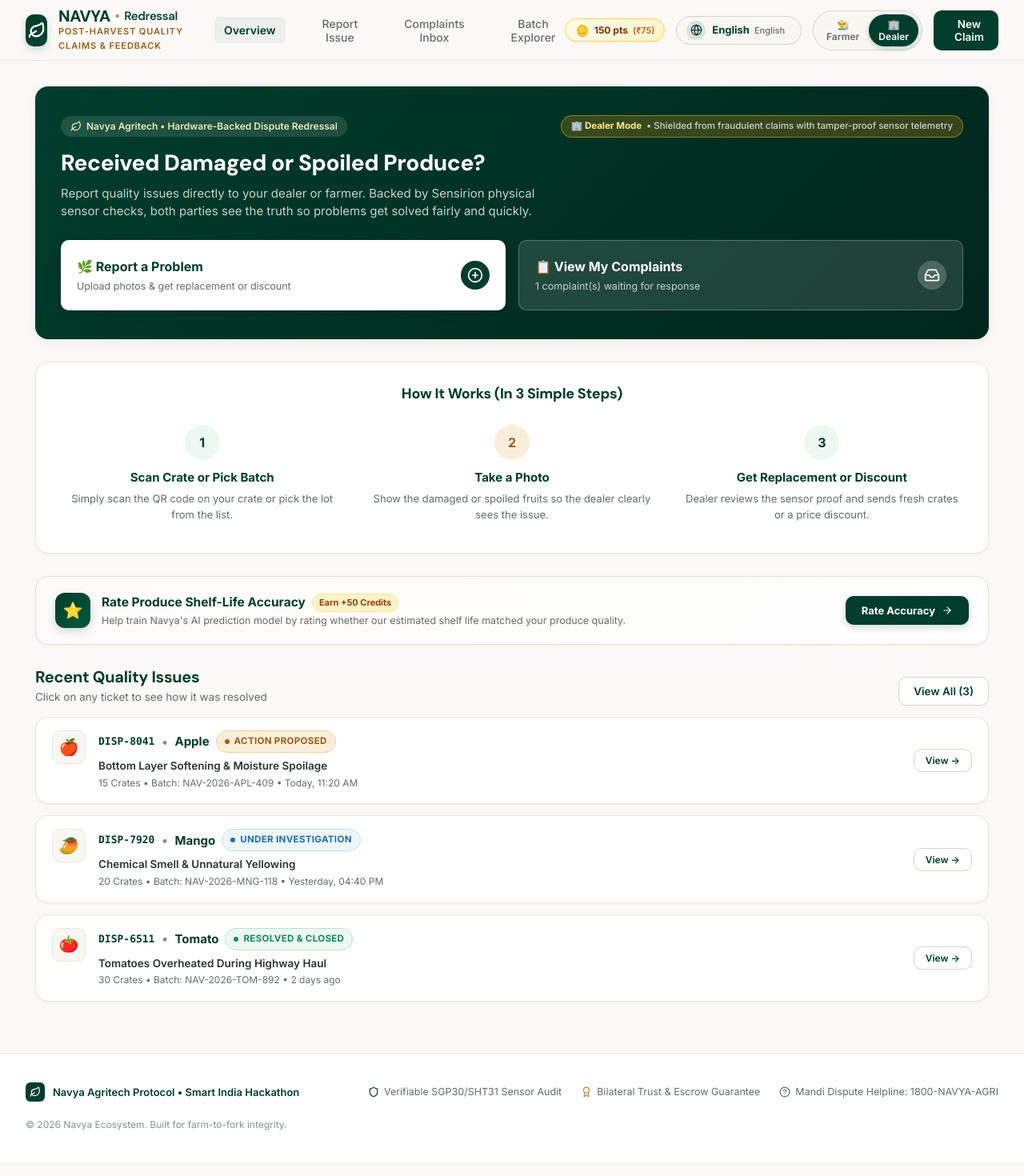
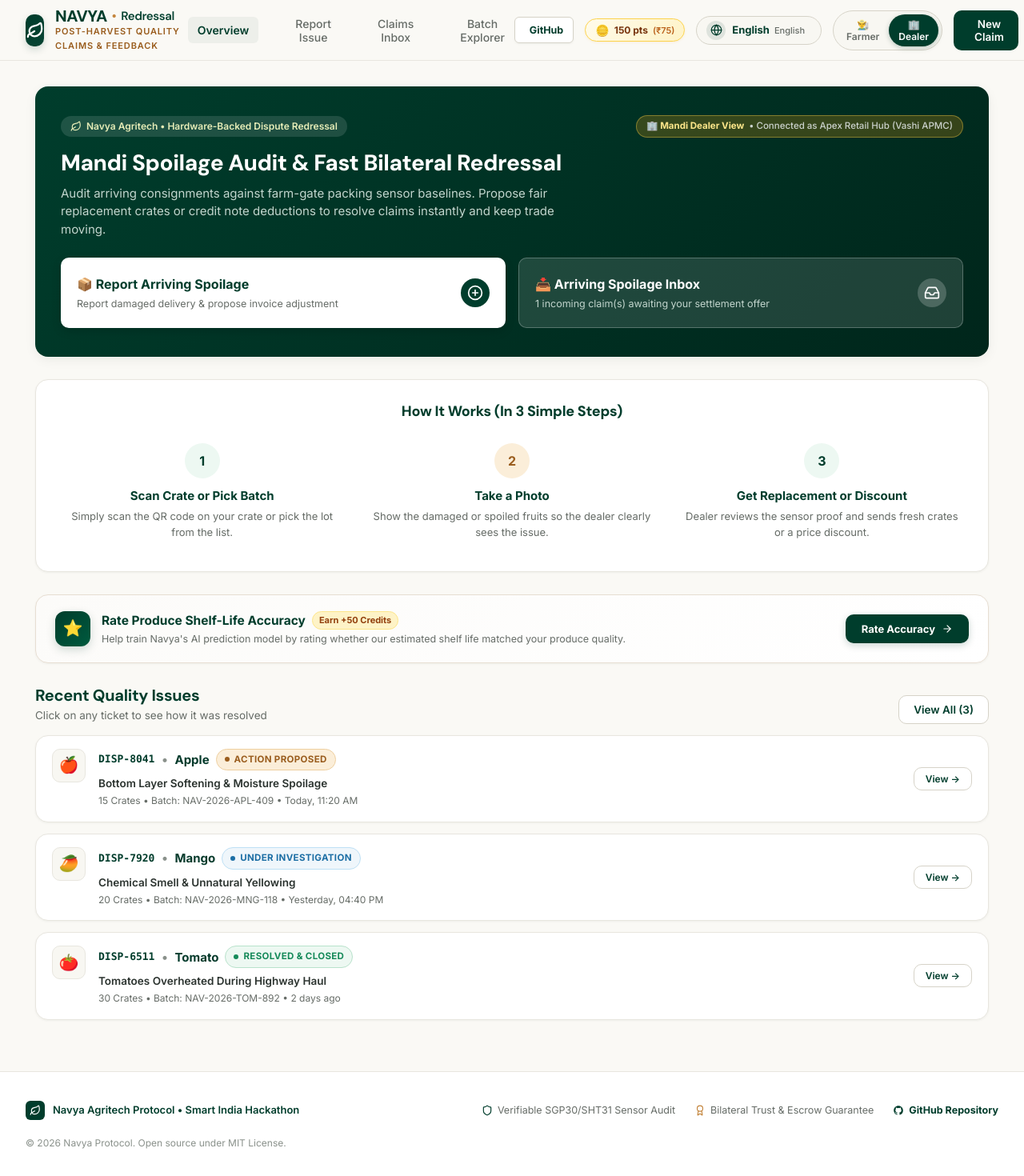
Before and after one commit to sky-ruler/navya-dispute-protocol, a React (Vite) app: page / in a window 1280 px wide. Shown: the top 1470 px of the page at 80% size. Built offline with nearby package versions, Linux system fonts and the light colour scheme.

Commit message:
feat: add navbar/footer GitHub links and enforce functional bilateral agency for Farmer vs Dealer roles

```diff
--- a/src/components/common/Footer.jsx
+++ b/src/components/common/Footer.jsx
@@ -21,7 +21,7 @@
           <span>Navya Agritech Protocol • Smart India Hackathon</span>
         </div>
 
-        <div style={{ display: 'flex', alignItems: 'center', gap: '24px', fontSize: '12.5px' }}>
+        <div style={{ display: 'flex', alignItems: 'center', gap: '24px', fontSize: '12.5px', flexWrap: 'wrap' }}>
           <span style={{ display: 'flex', alignItems: 'center', gap: '6px', color: 'var(--text-muted)' }}>
             <Shield size={14} color="var(--navya-forest-800)" />
             Verifiable SGP30/SHT31 Sensor Audit
@@ -30,14 +30,28 @@
             <Award size={14} color="var(--navya-bronze)" />
             Bilateral Trust & Escrow Guarantee
           </span>
-          <span style={{ display: 'flex', alignItems: 'center', gap: '6px', color: 'var(--text-muted)' }}>
-            <HelpCircle size={14} />
-            Mandi Dispute Helpline: 1800-NAVYA-AGRI
-          </span>
+          <a
+            href="https://github.com/sky-ruler/navya-dispute-protocol"
+            target="_blank"
+            rel="noopener noreferrer"
+            style={{
+              display: 'inline-flex',
+              alignItems: 'center',
+              gap: '6px',
+              color: 'var(--navya-forest-800)',
+              fontWeight: 700,
+              textDecoration: 'none'
+            }}
+          >
+            <svg width="14" height="14" viewBox="0 0 24 24" fill="currentColor">
+              <path fillRule="evenodd" clipRule="evenodd" d="M12 2C6.477 2 2 6.484 2 12.017c0 4.425 2.865 8.18 6.839 9.504.5.092.682-.217.682-.483 0-.237-.008-.868-.013-1.703-2.782.605-3.369-1.343-3.369-1.343-.454-1.158-1.11-1.466-1.11-1.466-.908-.62.069-.608.069-.608 1.003.07 1.53 1.032 1.53 1.032.892 1.53 2.341 1.088 2.91.832.092-.647.35-1.088.636-1.338-2.22-.253-4.555-1.113-4.555-4.951 0-1.093.39-1.988 1.029-2.688-.103-.253-.446-1.272.098-2.65 0 0 .84-.27 2.75 1.026A9.564 9.564 0 0112 6.844c.85.004 1.705.115 2.504.337 1.909-1.296 2.747-1.027 2.747-1.027.546 1.379.202 2.398.1 2.651.64.7 1.028 1.595 1.028 2.688 0 3.848-2.339 4.695-4.566 4.943.359.309.678.92.678 1.855 0 1.338-.012 2.419-.012 2.747 0 .268.18.58.688.482A10.019 10.019 0 0022 12.017C22 6.484 17.522 2 12 2z" />
+            </svg>
+            <span>GitHub Repository</span>
+          </a>
         </div>
 
         <div style={{ fontSize: '12px', color: 'var(--text-subtle)' }}>
-          © 2026 Navya Ecosystem. Built for farm-to-fork integrity.
+          © 2026 Navya Protocol. Open source under MIT License.
         </div>
       </div>
     </footer>
--- a/src/components/common/Navbar.jsx
+++ b/src/components/common/Navbar.jsx
@@ -1,5 +1,5 @@
 import React from 'react';
-import { Leaf, PlusCircle, Inbox, Search, Award, Sparkles } from 'lucide-react';
+import { Leaf, PlusCircle, Inbox, Search } from 'lucide-react';
 import { LanguageSelector } from './LanguageSelector';
 
 export const Navbar = ({
@@ -46,7 +46,7 @@
           onClick={() => setCurrentView('inbox')}
         >
           <Inbox size={15} />
-          Complaints Inbox
+          {activeRole === 'FARMER' ? 'My Claims' : 'Claims Inbox'}
         </button>
         <button
           className={`nav-link-item ${currentView === 'batches' ? 'active' : ''}`}
@@ -59,6 +59,34 @@
 
       {/* Actions & Role Switcher */}
       <div className="nav-actions-group">
+        {/* GitHub Repository Link */}
+        <a
+          href="https://github.com/sky-ruler/navya-dispute-protocol"
+          target="_blank"
+          rel="noopener noreferrer"
+          style={{
+            display: 'inline-flex',
+            alignItems: 'center',
+            gap: '6px',
+            padding: '6px 12px',
+            borderRadius: 'var(--radius-sm)',
+            border: '1px solid var(--border-medium)',
+            background: '#ffffff',
+            color: 'var(--navya-forest-800)',
+            fontSize: '12.5px',
+            fontWeight: 700,
+            textDecoration: 'none',
+            transition: 'all 0.15s ease',
+            boxShadow: 'var(--shadow-sm)'
+          }}
+          title="View Source Code, Architecture & Docs on GitHub"
+        >
+          <svg width="15" height="15" viewBox="0 0 24 24" fill="currentColor">
+            <path fillRule="evenodd" clipRule="evenodd" d="M12 2C6.477 2 2 6.484 2 12.017c0 4.425 2.865 8.18 6.839 9.504.5.092.682-.217.682-.483 0-.237-.008-.868-.013-1.703-2.782.605-3.369-1.343-3.369-1.343-.454-1.158-1.11-1.466-1.11-1.466-.908-.62.069-.608.069-.608 1.003.07 1.53 1.032 1.53 1.032.892 1.53 2.341 1.088 2.91.832.092-.647.35-1.088.636-1.338-2.22-.253-4.555-1.113-4.555-4.951 0-1.093.39-1.988 1.029-2.688-.103-.253-.446-1.272.098-2.65 0 0 .84-.27 2.75 1.026A9.564 9.564 0 0112 6.844c.85.004 1.705.115 2.504.337 1.909-1.296 2.747-1.027 2.747-1.027.546 1.379.202 2.398.1 2.651.64.7 1.028 1.595 1.028 2.688 0 3.848-2.339 4.695-4.566 4.943.359.309.678.92.678 1.855 0 1.338-.012 2.419-.012 2.747 0 .268.18.58.688.482A10.019 10.019 0 0022 12.017C22 6.484 17.522 2 12 2z" />
+          </svg>
+          <span>GitHub</span>
+        </a>
+
         {/* Reinforcement Learning Rewards & Wallet Pill */}
         <button
           type="button"
@@ -74,17 +102,19 @@
         {/* Multi-lingual Language Selector */}
         <LanguageSelector />
 
-        {/* Role Toggle */}
-        <div className="role-switcher" title="Switch active actor view to test bilateral farmer-dealer feedback">
+        {/* Functional Bilateral Role Toggle */}
+        <div className="role-switcher" title="Toggle active role to test bilateral farmer-dealer dispute resolution">
           <button
             className={`role-btn ${activeRole === 'FARMER' ? 'active' : ''}`}
             onClick={() => setActiveRole('FARMER')}
+            title="Farmer Mode: File claims, check telemetry baselines & accept settlement offers"
           >
             👨‍🌾 Farmer
           </button>
           <button
             className={`role-btn ${activeRole === 'DEALER' ? 'active' : ''}`}
             onClick={() => setActiveRole('DEALER')}
+            title="Dealer Mode: Audit incoming crates, verify spoilage & propose replacement/discounts"
           >
             🏢 Dealer
           </button>
--- a/src/pages/HomePage.jsx
+++ b/src/pages/HomePage.jsx
@@ -60,20 +60,24 @@
             fontWeight: 700,
             color: activeRole === 'FARMER' ? '#a7f3d0' : '#fde68a'
           }}>
-            <span>{activeRole === 'FARMER' ? '👨‍🌾 Farmer Mode' : '🏢 Dealer Mode'}</span>
+            <span>{activeRole === 'FARMER' ? '👨‍🌾 Farmer View' : '🏢 Mandi Dealer View'}</span>
             <span style={{ opacity: 0.8, fontWeight: 500, color: '#f1f5f9' }}>
               {activeRole === 'FARMER'
-                ? '• Shielded from unfair mandi deductions via certified sensor baseline'
-                : '• Shielded from fraudulent claims with tamper-proof sensor telemetry'}
+                ? '• Connected as Ramesh Patil (Grower Member)'
+                : '• Connected as Apex Retail Hub (Vashi APMC)'}
             </span>
           </div>
         </div>
 
         <h1 style={{ fontSize: '28px', fontWeight: 800, lineHeight: 1.25, color: '#ffffff', marginBottom: '10px' }}>
-          Received Damaged or Spoiled Produce?
+          {activeRole === 'FARMER'
+            ? 'Protect Your Produce Value with Objective Telemetry'
+            : 'Mandi Spoilage Audit & Fast Bilateral Redressal'}
         </h1>
         <p style={{ fontSize: '15px', color: '#c2d5cd', maxWidth: '640px', lineHeight: 1.5, marginBottom: '24px' }}>
-          Report quality issues directly to your dealer or farmer. Backed by Sensirion physical sensor checks, both parties see the truth so problems get solved fairly and quickly.
+          {activeRole === 'FARMER'
+            ? 'Report transit heat abuse, rotting crates, or arbitrary payment cuts. Backed by Sensirion sensor checks, receive fresh replacement crates or fair price discounts directly from your buyer.'
+            : 'Audit arriving consignments against farm-gate packing sensor baselines. Propose fair replacement crates or credit note deductions to resolve claims instantly and keep trade moving.'}
         </p>
 
         {/* Big 2 Core Actions */}
@@ -95,10 +99,12 @@
           >
             <div>
               <div style={{ fontSize: '16px', fontWeight: 800 }}>
-                🌿 Report a Problem
+                {activeRole === 'FARMER' ? '🌿 File Quality Claim' : '📦 Report Arriving Spoilage'}
               </div>
               <div style={{ fontSize: '12.5px', color: 'var(--text-muted)', marginTop: '2px' }}>
-                Upload photos & get replacement or discount
+                {activeRole === 'FARMER'
+                  ? 'Attach defect photos & request replacement crates'
+                  : 'Report damaged delivery & propose invoice adjustment'}
               </div>
             </div>
             <div style={{
@@ -132,10 +138,12 @@
           >
             <div>
               <div style={{ fontSize: '16px', fontWeight: 800, color: '#ffffff' }}>
-                📋 View My Complaints
+                {activeRole === 'FARMER' ? '📋 My Filed Claims' : '📥 Arriving Spoilage Inbox'}
               </div>
               <div style={{ fontSize: '12.5px', color: '#c2d5cd', marginTop: '2px' }}>
-                {pendingCount} complaint(s) waiting for response
+                {activeRole === 'FARMER'
+                  ? `${pendingCount} active claim(s) awaiting dealer solution`
+                  : `${pendingCount} incoming claim(s) awaiting your settlement offer`}
               </div>
             </div>
             <div style={{
```
Also changed, not shown: src/pages/DisputeDetailsPage.jsx (+45 -7 lines).
